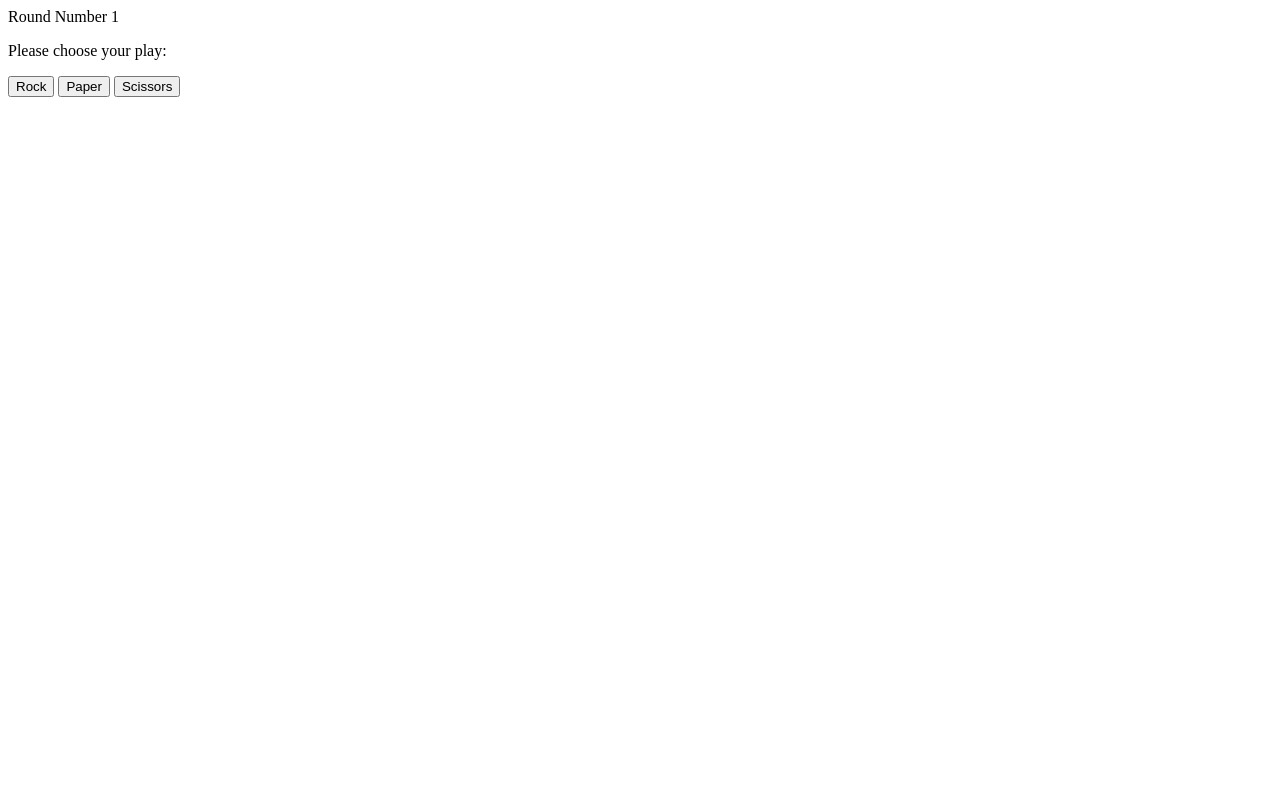
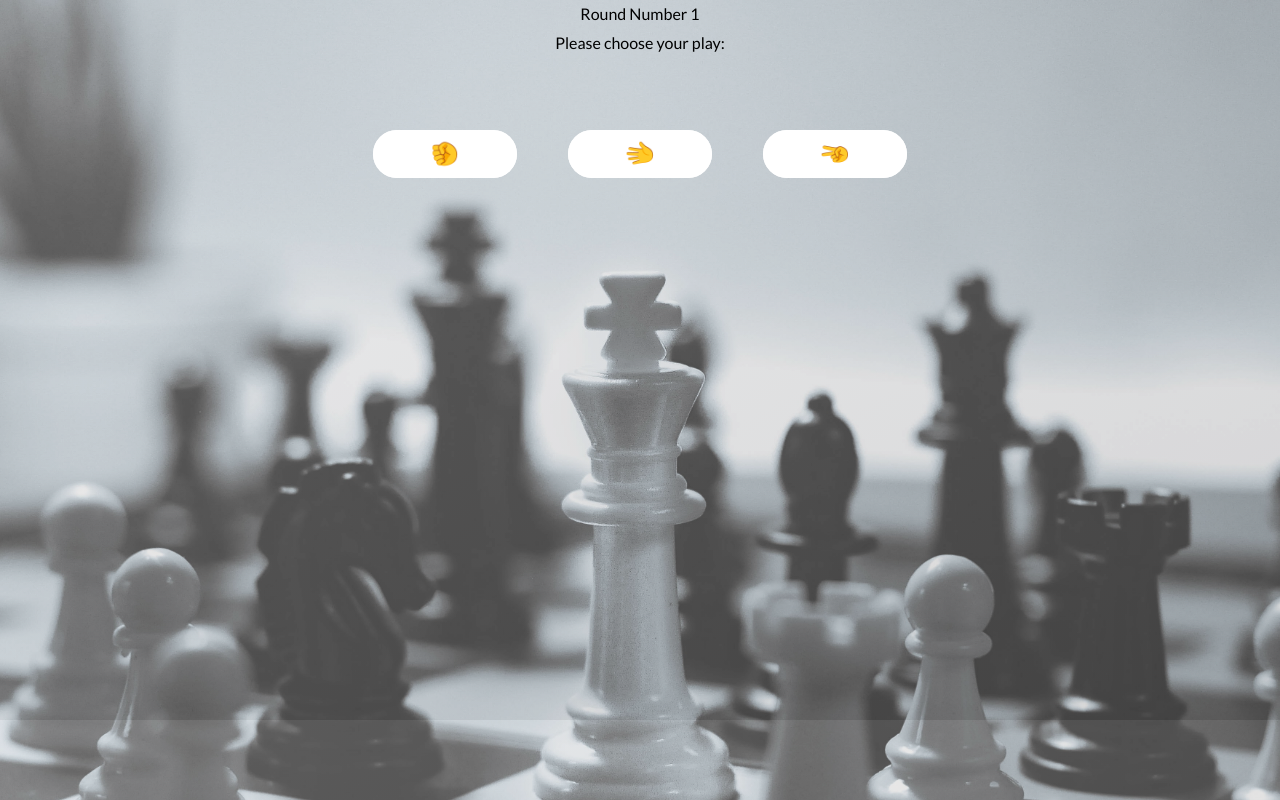
Before and after one commit to JeffLCoder/rock_paper_scissors, a plain HTML site: page index.html in a window 1280 px wide. Drawn offline with Linux system fonts and the light colour scheme.

Commit message:
add emoji button to replace text use <div> to wrap text in button for rotation

```diff
--- a/index.html
+++ b/index.html
@@ -7,20 +7,31 @@
     <meta name="viewport" content="width=device-width, initial-scale=1.0">
     <title>Rock Paper Scissors</title>
     <link rel="stylesheet" href="style.css">
+    <link href="https://fonts.googleapis.com/css?family=Lato:100,300,400,700,900" rel="stylesheet">
 </head>
 
 <body>
-    <header class="headline">
-        <span id="top-headline">Round Number 1</span>
-        <p id="sub-headline">Please choose your play:</p>
-    </header>
-    <main>
-        <button class="button" name="rock" id="rock" value="rock">Rock</button>
-        <button class="button" name="paper" id="paper" value="paper">Paper</button>
-        <button class="button" name="scissors" id="scissors" value="scissors">Scissors</button>
-    </main>
-    <div class="announcement"></div>
-    <div class="score-records"></div>
+    <section>
+        <div class="headline">
+            <span id="top-headline">Round Number 1</span>
+            <p id="sub-headline">Please choose your play:</p>
+        </div>
+        <div class="buttons">
+            <button class="button" name="rock" id="rock" value="rock">
+                <div>&#9994;</div>
+            </button>
+            <button class="button" name="paper" id="paper" value="paper">
+                <div>&#128400;</div>
+            </button>
+            <button class="button" name="scissors" id="scissors" value="scissors">
+                <div>&#9996;</div>
+            </button>
+        </div>
+        <div class="bottom">
+            <div class="announcement"></div>
+            <div class="score-records"></div>
+        </div>
+    </section>
     <script src="app.js"></script>
 </body>
 
--- a/style.css
+++ b/style.css
@@ -0,0 +1,141 @@
+* {
+    margin: 0;
+    padding: 0;
+    /* box-sizing: inherit; */
+}
+
+html,
+body {
+    font-size: 100%;
+}
+
+body {
+    font-family: "Lato", sans-serif;
+    font-weight: 400;
+    line-height: 1.8;
+    background-image: linear-gradient(to right bottom, rgba(223, 222, 222, 0.4), rgba(155, 154, 154, 0.4)), url(./img/chess--BW.jpg);
+    background-size: cover;
+}
+
+.headline,
+.buttons,
+.bottom {
+    position: relative;
+    text-align: center;
+    margin-bottom: 3em;
+}
+
+section {
+    display: flex;
+    flex-direction: column;
+    height: 90vh;
+    position: relative;
+
+}
+
+buttons {
+    position: absolute;
+    top: 50%;
+    left: 50%;
+    transform: translate(-50%, -50%);
+
+}
+
+@keyframes moveInLeft {
+    0% {
+        opacity: 0;
+        transform: translateX(-10rem);
+    }
+
+    80% {
+        transform: translateX(1rem);
+    }
+
+    100% {
+        opacity: 1;
+        transform: translate(0);
+    }
+}
+
+@keyframes moveInRight {
+    0% {
+        opacity: 0;
+        transform: translateX(10rem);
+    }
+
+    80% {
+        transform: translateX(-1rem);
+    }
+
+    100% {
+        opacity: 1;
+        transform: translate(0);
+    }
+}
+
+@keyframes moveInBottom {
+    0% {
+        opacity: 0;
+        transform: translateY(3rem);
+    }
+
+    100% {
+        opacity: 1;
+        transform: translate(0);
+    }
+}
+
+button {
+    display: inline-block;
+    width: 6em;
+    height: 2em;
+    font-size: 150%;
+    /* writing-mode: vertical-rl;
+    text-orientation: sideways; */
+    /* transform: rotate(0.25turn); */
+    transition: all 0.2s;
+    position: relative;
+    background-color: white;
+    border: none;
+    margin: 1em;
+    border-radius: 6em;
+}
+
+button div {
+    display: inline-block;
+    /*not to occupy the whole space*/
+    transform: rotate(-90deg);
+}
+
+button#rock {
+    animation: moveInLeft .8s ease backwards;
+}
+
+button#paper {
+    animation: moveInBottom .8s ease backwards;
+}
+
+button#scissors {
+    animation: moveInRight .8s ease backwards;
+}
+
+button::after {
+    content: '';
+    display: inline-block;
+    height: 100%;
+    width: 100%;
+    position: absolute;
+    top: 0;
+    left: 0;
+    z-index: -1;
+    transition: all .4s;
+    background-color: white;
+    border: none;
+
+    border-radius: 6em;
+}
+
+button:hover::after {
+    transform: scale(1.8, 2.2);
+    opacity: 0;
+}
```
Also changed, not shown: img/chess--BW.jpg (added).
